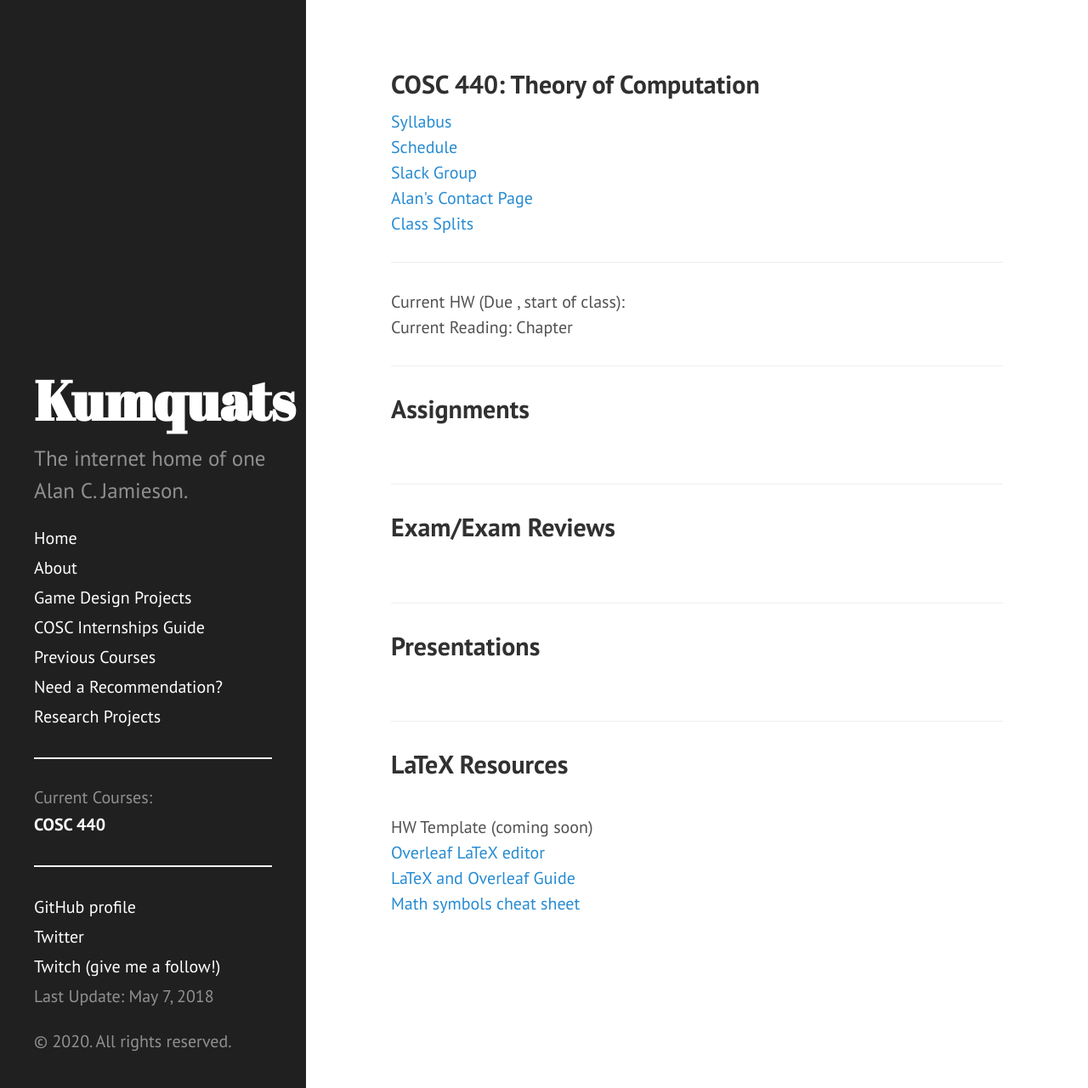
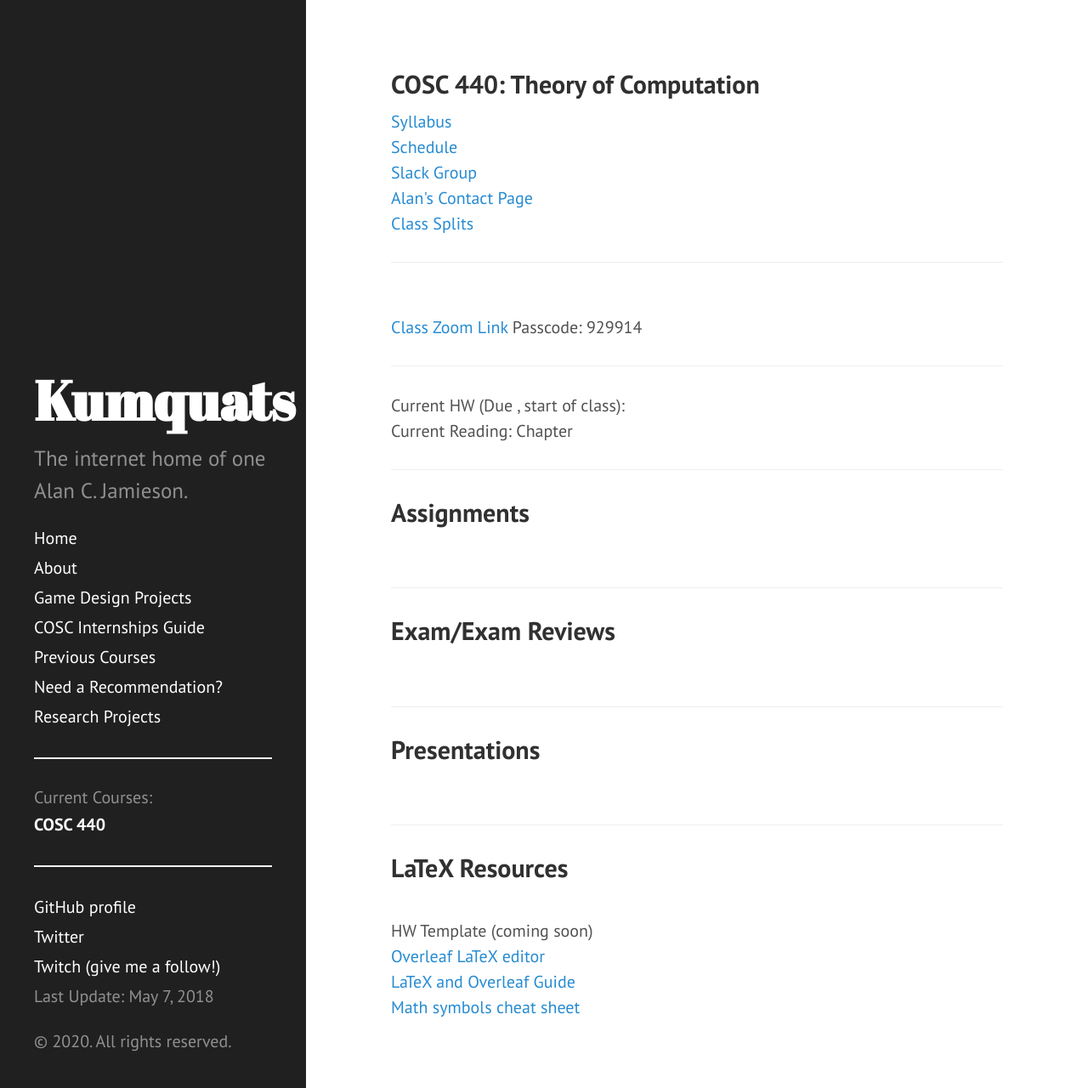
Before and after one commit to ripark/ripark.github.io, a Jekyll site: the page built from f20/cosc440.html, in a window 1280 px wide and 1280 px high. Shown: the whole window at 85% size. Built offline with Jekyll 4.4.1, drawn with Linux system fonts in a browser that asks for light colours; Markdown is read by kramdown in place of the engine named in the settings.

Commit message:
Zoom updates

```diff
--- a/f20/cosc440.html
+++ b/f20/cosc440.html
@@ -13,6 +13,9 @@ shorttitle: "COSC 440"
 <a href="http://ripark.github.io/contact">Alan's Contact Page</a>
 <br>
 <a href="http://ripark.github.io/f20/split.txt">Class Splits</a>
+<hr>
+<br>
+<a href="https://smcm.zoom.us/j/94201385875">Class Zoom Link</a> Passcode: 929914
 <hr>
 Current HW (Due , start of class):
 <br>
--- a/f20/split.txt
+++ b/f20/split.txt
@@ -14,6 +14,5 @@ Field
 Heitmann
 Orr, A
 Orr, J
-Parkinson
 Rice
 Toledo
```
